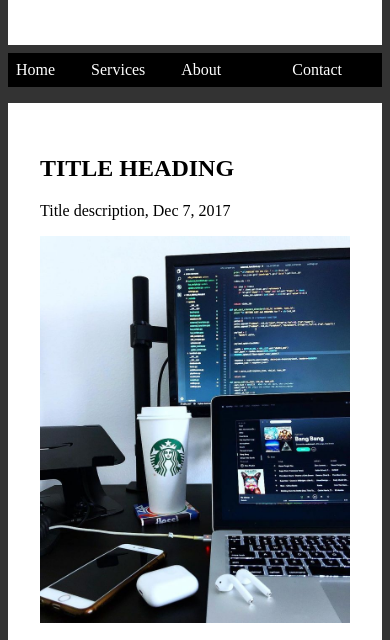
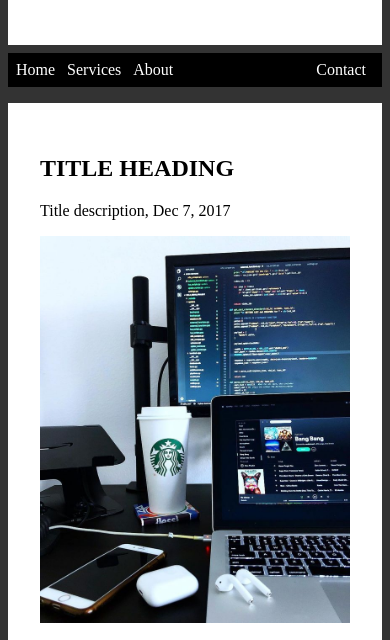
Before and after one commit to Itsmahnor/My-website, a plain HTML site: page index.html in a window 390 px wide. Shown: the part 159-799 px from the top of the page. Drawn offline with Linux system fonts and the light colour scheme.

Commit message:
Update style.css

```diff
--- a/style.css
+++ b/style.css
@@ -126,4 +126,17 @@ margin-top: 1rem;
             display: block; /* Change display to block to stack elements vertically */
             margin-left: 0; /* Remove any left margin */
         }
+         nav a {
+    text-decoration: none;
+    color: #fff;
+    margin-right: 0.5rem; /* Adjust the margin as needed */
+    display: inline-block; /* Ensure the background covers the full width of the text */
+    transition: background-color 0.3s; /* Add transition for smooth effect */
+}
+
+nav a:hover {
+    background-color: gray;
+    padding:0rem /* Apply background color on hover */
+}
+
     }
```
